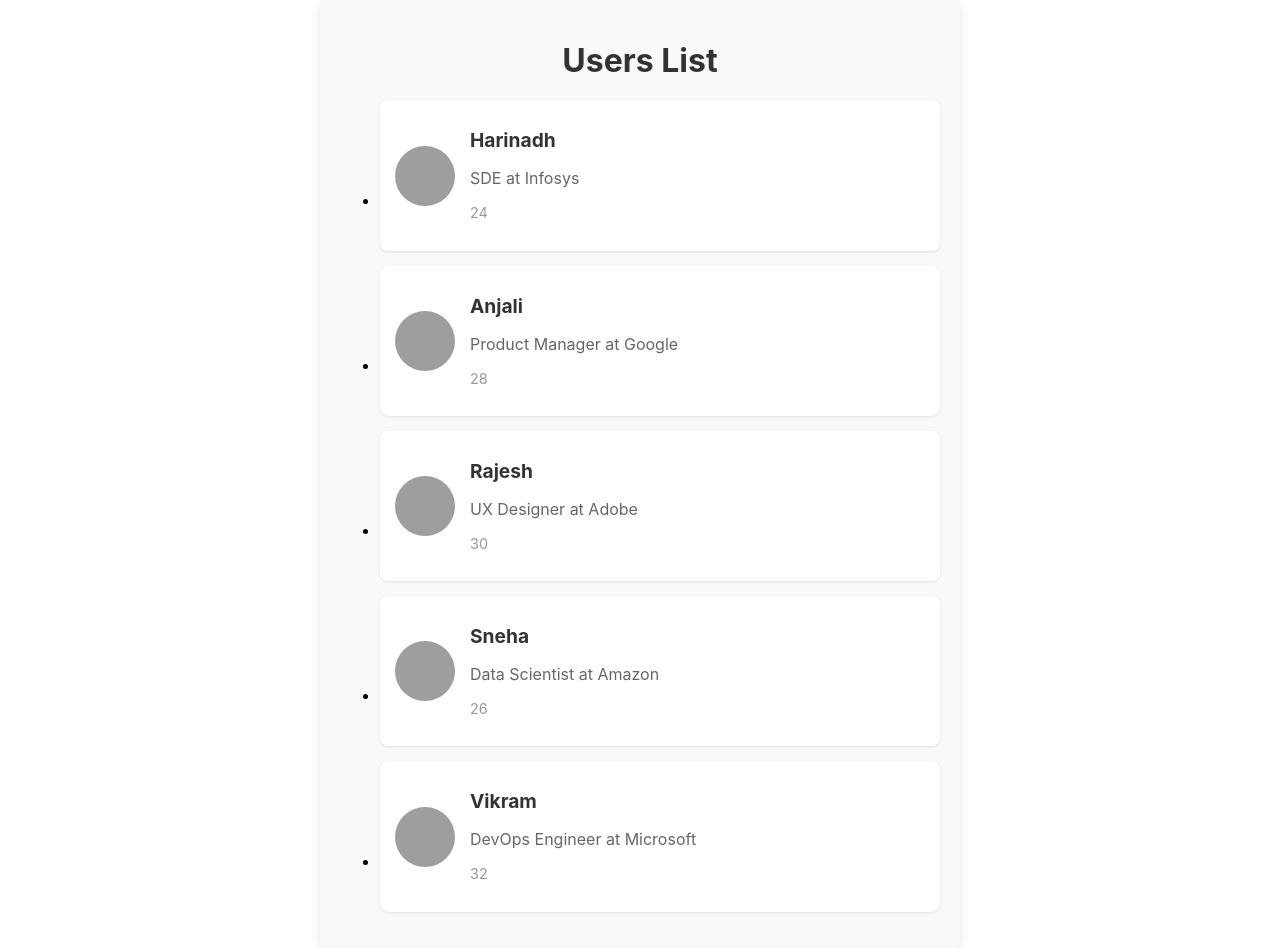
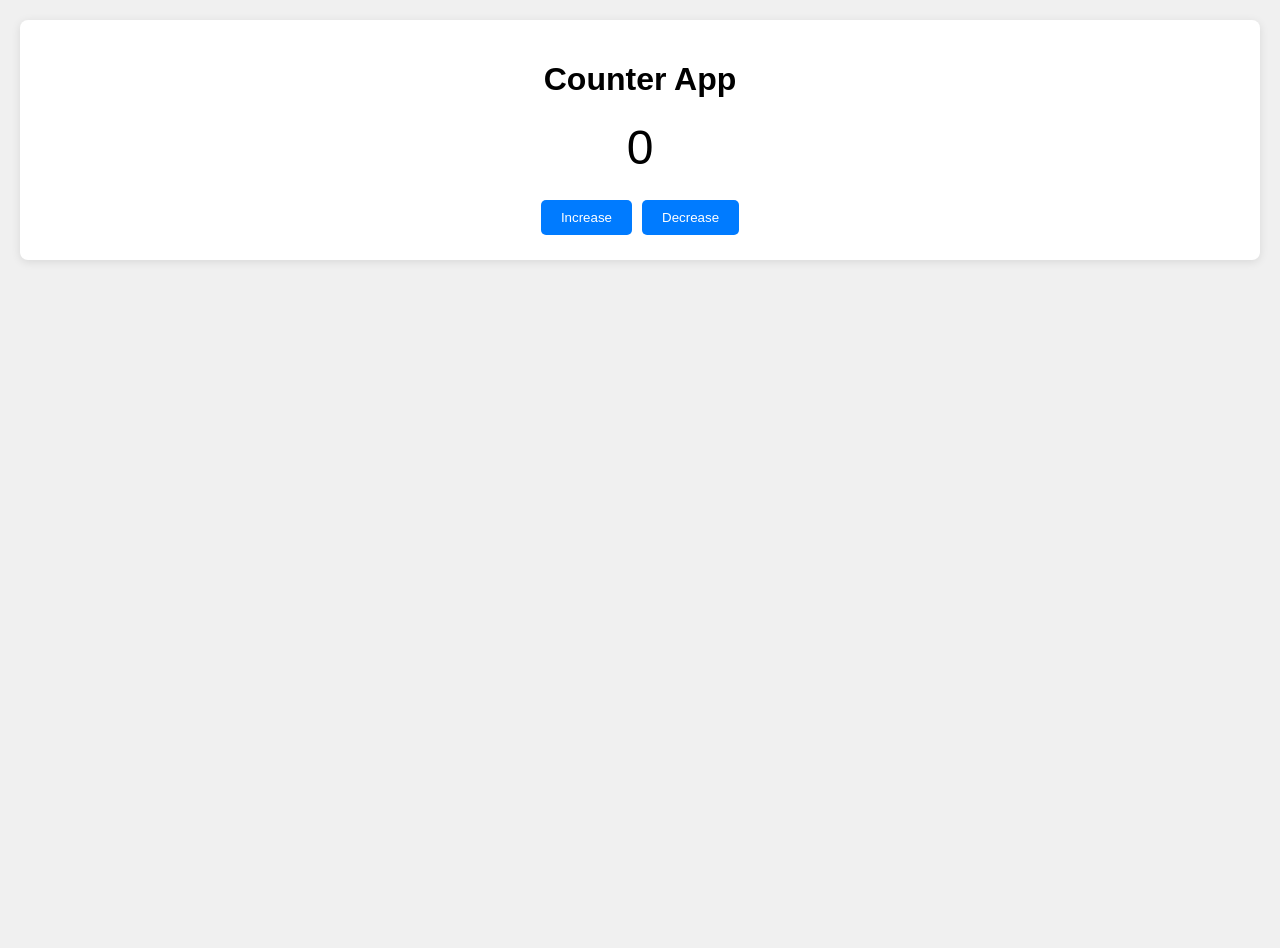
Before and after one commit to harinadh8n/react-application, a React (Create React App) app in the folder my-app/: page / in a window 1280 px wide. After the commit the page ends 800 px from the top, so only its background shows below. Built offline with nearby package versions, Linux system fonts and the light colour scheme; grey boxes are pictures that could not be loaded.

Commit message:
Class Components and states with counter app

```diff
--- a/my-app/src/App.js
+++ b/my-app/src/App.js
@@ -1,9 +1,22 @@
-import UserProfile from './components/userprofile';
 import './App.css';
+import Counter from './components/classcomponents/countercomponent'
 
 
 function App(){
-  const userDetails = [
+  return(
+    <Counter/>
+  );
+};
+
+export default App;
+
+/*
+________________________________
+Components and Props(Properties)
+--------------------------------
+import UserProfile from './components/userprofile';
+
+const userDetails = [
     {
       name: 'Harinadh',
       age: 24,
@@ -48,6 +61,19 @@ function App(){
       </ul>
     </div>
   );
-};
+*/
 
-export default App;
+/*
+________________________________
+Class level components and props
+--------------------------------
+import Welcome from './components/classcomponents/practicecomponents/index';
+import WelcomeWithProps from './components/classcomponents/practicecomponents/indexwithprops';
+
+ return (
+    <dive>
+      <Welcome/>
+      <WelcomeWithProps name="hari" profession="SDE"/>
+    </dive>
+  );
+*/
--- /dev/null
+++ b/my-app/src/components/classcomponents/countercomponent/index.css
@@ -0,0 +1,40 @@
+/* index.css */
+
+body {
+    font-family: Arial, sans-serif;
+    background-color: #f0f0f0;
+    margin: 0;
+    padding: 20px;
+}
+
+.counter-container {
+    background-color: white;
+    border-radius: 8px;
+    box-shadow: 0 2px 10px rgba(0, 0, 0, 0.1);
+    padding: 20px;
+    text-align: center;
+}
+
+.counter-display {
+    font-size: 48px;
+    margin: 20px 0;
+}
+
+.counter-button {
+    background-color: #007bff; /* Bootstrap primary color */
+    color: white;
+    border: none;
+    border-radius: 5px;
+    padding: 10px 20px;
+    margin: 5px;
+    cursor: pointer;
+    transition: background-color 0.3s ease;
+}
+
+.counter-button:hover {
+    background-color: #0056b3; /* Darker shade on hover */
+}
+
+.counter-button:focus {
+    outline: none; /* Remove default focus outline */
+}
--- /dev/null
+++ b/my-app/src/components/classcomponents/countercomponent/index.js
@@ -0,0 +1,37 @@
+import { Component } from "react";
+import './index.css'
+
+
+class Counter extends Component {
+    state = { counter: 0 };
+
+    onIncrement = () => {
+        this.setState(prevState => {
+            console.log(`Previous number is ${prevState.counter} before increasing`);
+            return { counter: prevState.counter + 1 };
+        });
+    }
+
+    onDecrement = () => {
+        this.setState(prevState => {
+            console.log(`Previous number is ${prevState.counter} before decreasing`);
+            return { counter: prevState.counter - 1 };
+        });
+    }
+
+    render() {
+        const { counter } = this.state;
+        return (
+            <div className="counter-container">
+                <h1>Counter App</h1>
+                <p className="counter-display">{counter}</p>
+                <div>
+                    <button className="counter-button" onClick={this.onIncrement}>Increase</button>
+                    <button className="counter-button" onClick={this.onDecrement}>Decrease</button>
+                </div>
+            </div>
+        );
+    }
+}
+
+export default Counter;
--- /dev/null
+++ b/my-app/src/components/classcomponents/practicecomponents/indexwithprops.js
@@ -0,0 +1,17 @@
+import { Component } from "react";
+
+
+class WelcomeWithProps extends Component{
+    render(){
+        const {name, profession} = this.props;
+        return (
+            <div>
+                <h1>Hi, {name}</h1>
+                <p>and working as a {profession}</p>
+            </div>
+        );
+    };
+}
+
+
+export default WelcomeWithProps;
```
Also changed, not shown: my-app/src/components/classcomponents/practicecomponents/index.js (added, +10 -0 lines).
